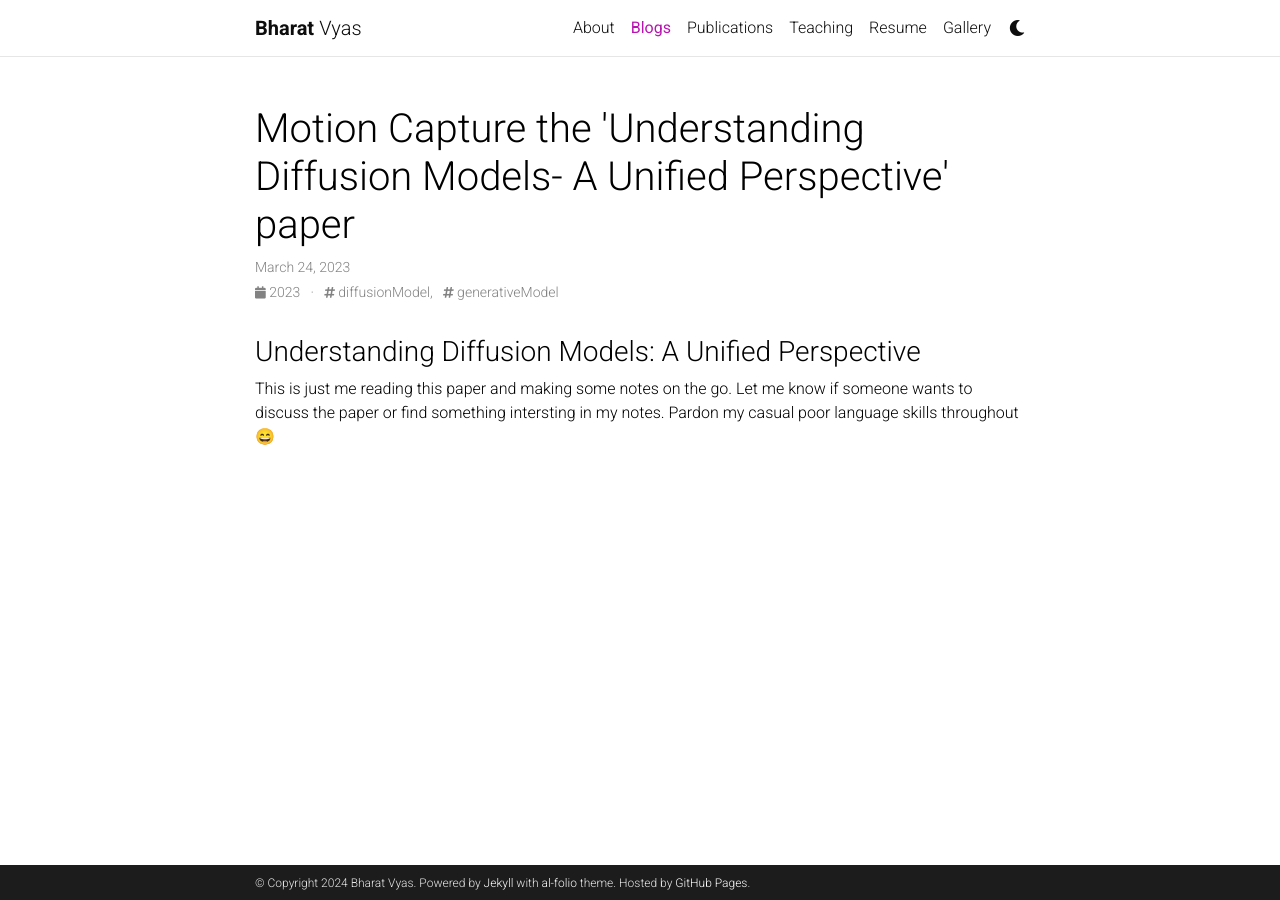
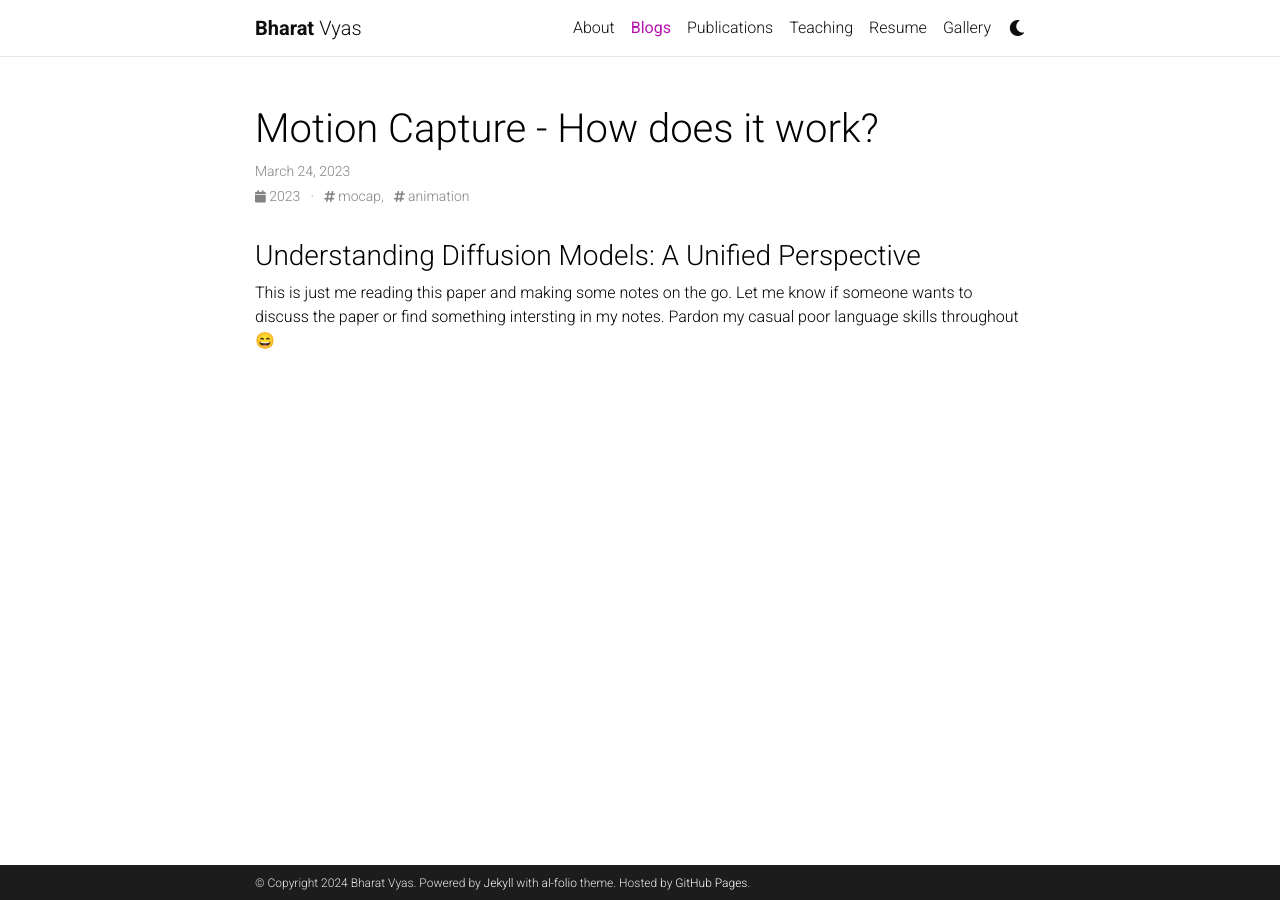
Before and after one commit to VYASB/vyasb.github.io, a Jekyll site: the page built from _posts/2023-03-24-motion-capture.md, in a window 1280 px wide. Built offline with Jekyll 4.4.1, drawn with Linux system fonts in a browser that asks for light colours; comment, search, counter and statistics services are not loaded; a style sheet for code colours, icons or effects is not loaded.

Commit message:
blog update

```diff
--- a/_posts/2023-03-24-motion-capture.md
+++ b/_posts/2023-03-24-motion-capture.md
@@ -1,9 +1,9 @@
 ---
 layout: post
-title:  Motion Capture the 'Understanding Diffusion Models- A Unified Perspective' paper
+title:  Motion Capture - How does it work?
 date:   2023-03-24
-description: notes on the paper, introduction to something
-tags: diffusionModel, generativeModel
+description: A deep dive into the motion capture technology and its use in animation & graphics pipeline
+tags: mocap, animation
 # categories: sample-posts
 ---
 ### Understanding Diffusion Models: A Unified Perspective
```
